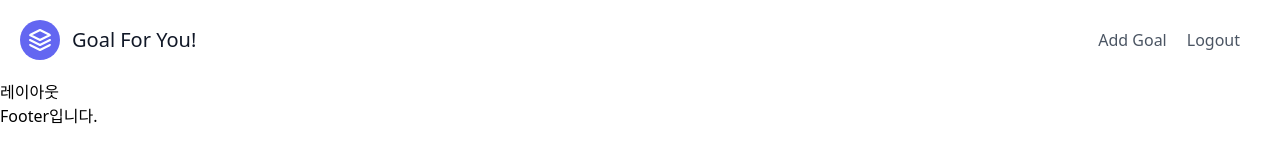
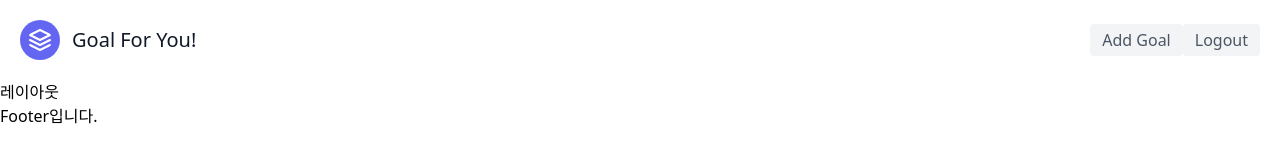
Before and after one commit to WEB-project-study/goal_for_you_web, a Next.js app in the folder client/: page / in a window 1280 px wide. Shown: the top 160 px of the page. Built offline with nearby package versions, Linux system fonts and the light colour scheme.

Commit message:
header.js에서 라우팅 임시 설정(LogoBtn->Home, addGoalBtn->ongoin, Logout->mypage)

```diff
--- a/client/src/components/header.js
+++ b/client/src/components/header.js
@@ -1,23 +1,32 @@
+import Link from "next/link";
+// import OnGoing from "@/pages/ongoing";
+// import MyPage from "@/pages/mypage";
+
 export default function Header() {
     return (
         <div>
             <header class="text-gray-600 body-font">
                 <div class="container mx-auto flex flex-wrap p-5 flex-col md:flex-row items-center">
+                    <Link legacyBehavior href="/">
                         <a class="flex title-font font-medium items-center text-gray-900 mb-4 md:mb-0">
                             <svg xmlns="http://www.w3.org/2000/svg" fill="none" stroke="currentColor" stroke-linecap="round" stroke-linejoin="round" stroke-width="2" class="w-10 h-10 text-white p-2 bg-indigo-500 rounded-full" viewBox="0 0 24 24">
                                 <path d="M12 2L2 7l10 5 10-5-10-5zM2 17l10 5 10-5M2 12l10 5 10-5"></path>
                             </svg>
                             <span class="ml-3 text-xl">Goal For You!</span>
                         </a>
+                    </Link>
                     <nav class="md:ml-auto flex flex-wrap items-center text-base justify-center">
-                    <a class="mr-5 hover:text-gray-900">Add Goal</a>
-                    <a class="mr-5 hover:text-gray-900">Logout</a>
                     </nav>
-                    {/* <button class="inline-flex items-center bg-gray-100 border-0 py-1 px-3 focus:outline-none hover:bg-gray-200 rounded text-base mt-4 md:mt-0">Button
-                    <svg fill="none" stroke="currentColor" stroke-linecap="round" stroke-linejoin="round" stroke-width="2" class="w-4 h-4 ml-1" viewBox="0 0 24 24">
-                        <path d="M5 12h14M12 5l7 7-7 7"></path>
-                    </svg>
-                    </button> */}
+                    <Link legacyBehavior href="/ongoing">
+                        <a class="inline-flex items-center bg-gray-100 border-0 py-1 px-3 focus:outline-none hover:bg-gray-200 rounded text-base mt-4 md:mt-0">
+                            Add Goal
+                        </a>
+                    </Link>
+                    <Link legacyBehavior href="/mypage">
+                        <a class="inline-flex items-center bg-gray-100 border-0 py-1 px-3 focus:outline-none hover:bg-gray-200 rounded text-base mt-4 md:mt-0">
+                            Logout
+                        </a>
+                    </Link>
                 </div>
             </header>
         </div>
```
Also changed, not shown: client/src/assets/logo.svg (added). Lines whose indentation alone changed are shown as unchanged.
